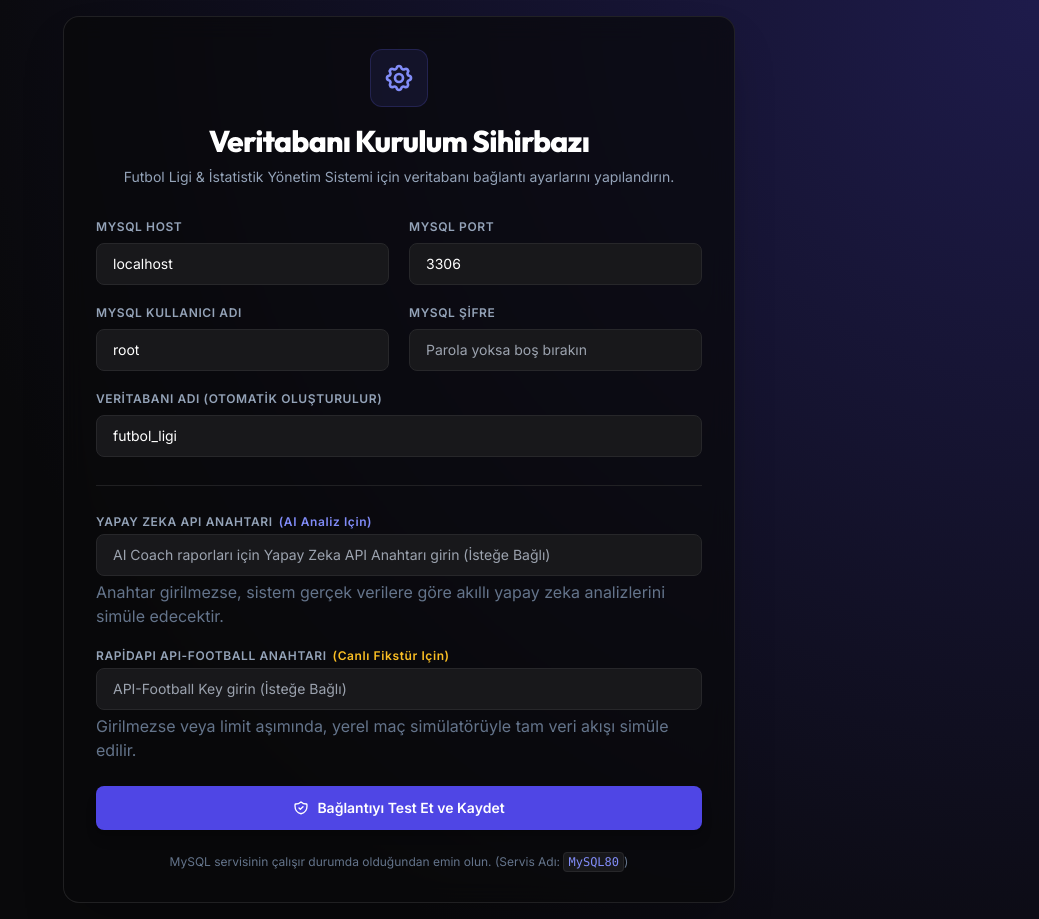
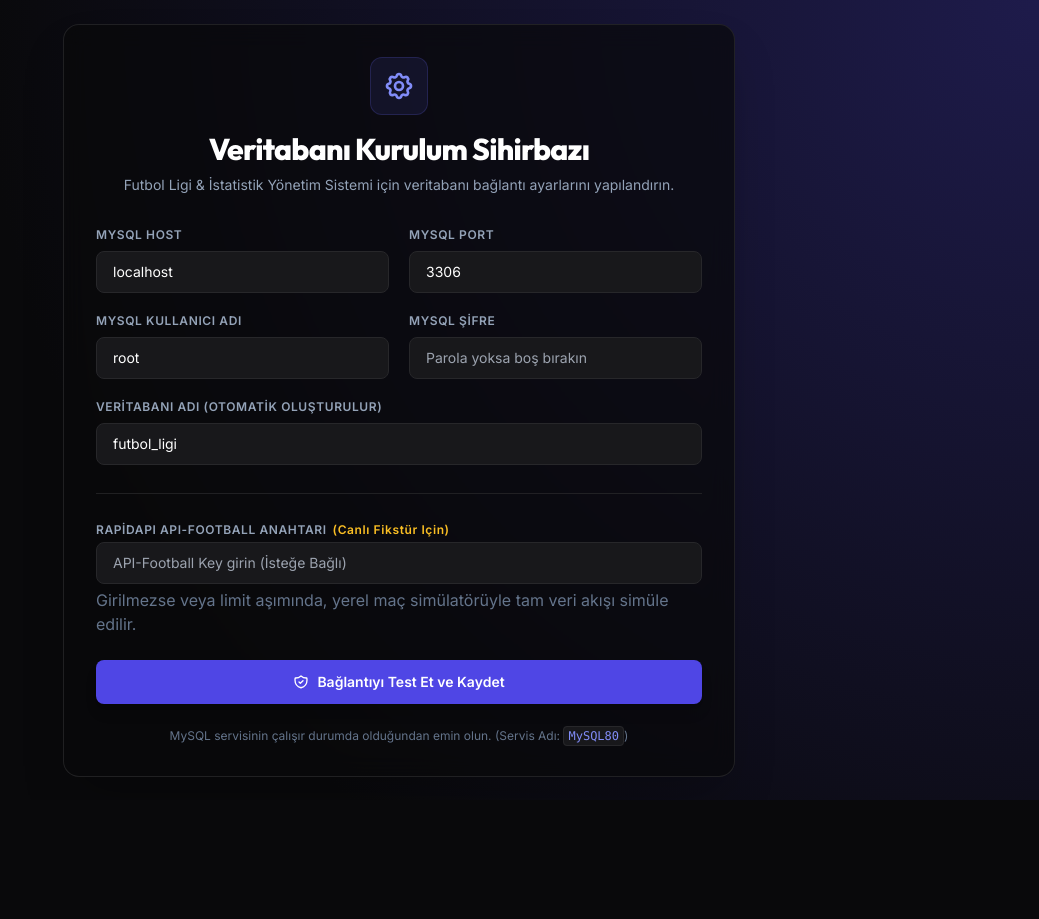
Before and after one commit to SALIM-20291313/veritaban-_proje, a Flask app: page /setup in a window 1280 px wide. Shown: the whole page, without its empty margins (241-1280 px from the left). After the commit the page ends 800 px from the top, so only its background shows below. Run offline with Flask 2, Linux system fonts and the light colour scheme; some libraries are stand-ins or nearby versions.

Commit message:
Kurulum ekranındaki Yapay Zeka API kutusu kafa karıştırmaması için kaldırıldı

```diff
--- a/templates/setup.html
+++ b/templates/setup.html
@@ -77,14 +77,6 @@
                     <div class="h-px bg-zinc-800/80 my-2"></div>
                 </div>
 
-                <div class="md:col-span-2">
-                    <label class="block text-xs font-semibold uppercase tracking-wider text-slate-400 mb-1 flex items-center space-x-1.5">
-                        <span>Yapay Zeka API Anahtarı</span>
-                        <span class="text-xxs text-indigo-400 capitalize">(AI Analiz için)</span>
-                    </label>
-                    <input type="password" name="gemini_key" placeholder="AI Coach raporları için Yapay Zeka API Anahtarı girin (İsteğe Bağlı)" class="w-full bg-zinc-900 border border-zinc-800 focus:border-indigo-500 rounded-lg px-4 py-2.5 text-sm text-white focus:outline-none transition">
-                    <p class="text-xxs text-slate-500 mt-1">Anahtar girilmezse, sistem gerçek verilere göre akıllı yapay zeka analizlerini simüle edecektir.</p>
-                </div>
 
                 <div class="md:col-span-2">
                     <label class="block text-xs font-semibold uppercase tracking-wider text-slate-400 mb-1 flex items-center space-x-1.5">
```
